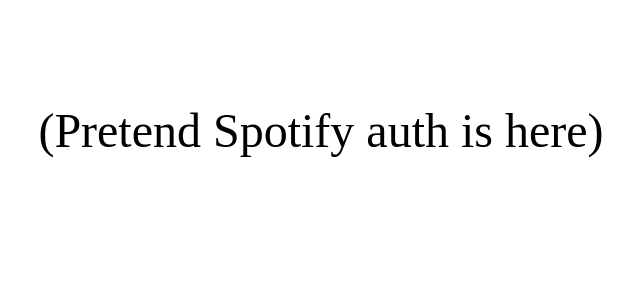
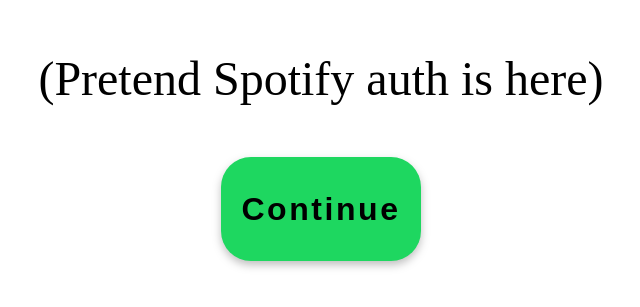
Before and after one commit to jamieRollison/musaic, a React (Vite) app: page /loading in a window 1280 px wide. Shown: the part 269-576 px from the top of the page, without its empty margins (319-959 px from the left). Built offline with nearby package versions, Linux system fonts and the light colour scheme; a web font is replaced by a local one.

Commit message:
Temp redirects to visualization page

```diff
--- /dev/null
+++ b/src/components/navbar/navbar.jsx
@@ -0,0 +1,11 @@
+import './navbar.css'
+
+function Navbar() {
+  return (
+    <>
+      <p>Hi from Navbar</p>
+    </>
+  )
+}
+
+export default Navbar
--- a/src/main.jsx
+++ b/src/main.jsx
@@ -7,6 +7,7 @@
 import StarterPage from './routes/initreact/starterpage'
 import Root from './routes/root'
 import TempLoading from './routes/temp/temp-loading'
+import VisualizationPage from './routes/visualization/visualization-page'
 import './index.css'
 
 const router = createBrowserRouter([
@@ -21,6 +22,10 @@
   {
     path: "loading",
     element: <TempLoading />
+  },
+  {
+    path: "visualization",
+    element: <VisualizationPage />
   }
 ])
 
--- a/src/routes/root.jsx
+++ b/src/routes/root.jsx
@@ -12,7 +12,7 @@
           through your
           <span style={{fontWeight: 550, color: '#FF3D77'}}> tunes</span>.
         </p>
-        <Link to={'loading'}>
+        <Link to={'/loading'}>
           <div className='green-button'>
             <img src={spotifyLogo}/>
             <p className='font-primary'>Sign in to Start Exploring</p>
--- a/src/routes/temp/temp-loading.jsx
+++ b/src/routes/temp/temp-loading.jsx
@@ -1,11 +1,17 @@
+import { Link } from 'react-router-dom'
 import '../root.css'
 
 function TempLoading() {
-    return (
-        <>
-            <p className='font-secondary'>(Pretend Spotify auth is here)</p>
-        </>
-    )
+  return (
+    <>
+      <p className='font-secondary'>(Pretend Spotify auth is here)</p>
+      <Link to={'/visualization'}>
+        <div className='green-button'>
+          <p className='font-primary'>Continue</p>
+        </div>
+      </Link>
+    </>
+  )
 }
 
 export default TempLoading
--- /dev/null
+++ b/src/routes/visualization/visualization-page.jsx
@@ -0,0 +1,13 @@
+import Navbar from '../../components/navbar/navbar'
+import './visualization-page.css'
+
+function VisualizationPage() {
+  return (
+    <>
+      <Navbar />
+      <p className='font-secondary'>Hi from body</p>
+    </>
+  )
+}
+
+export default VisualizationPage
```
Also changed, not shown: src/components/navbar/navbar.css (added), src/routes/visualization/visualization-page.css (added).
